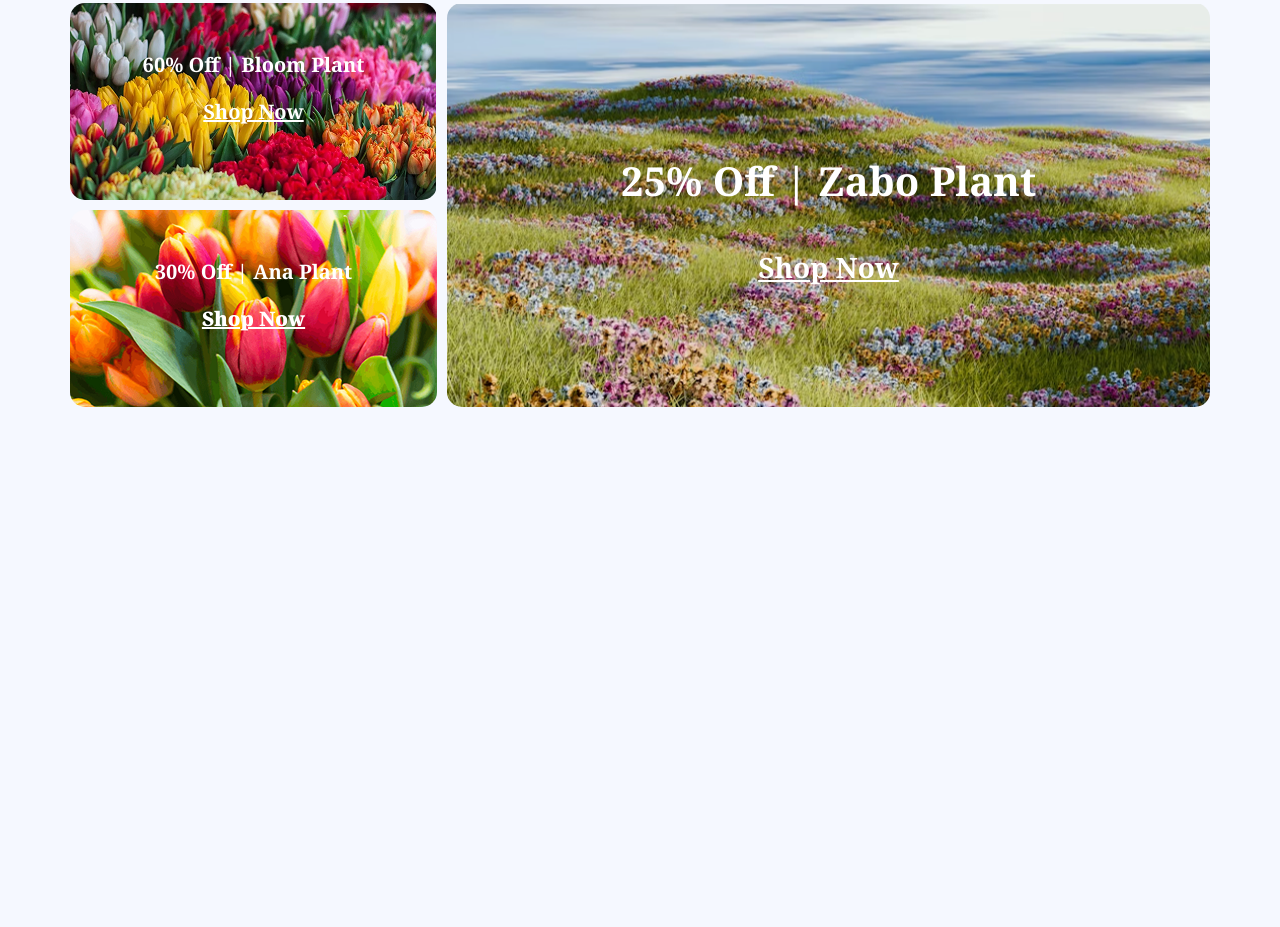
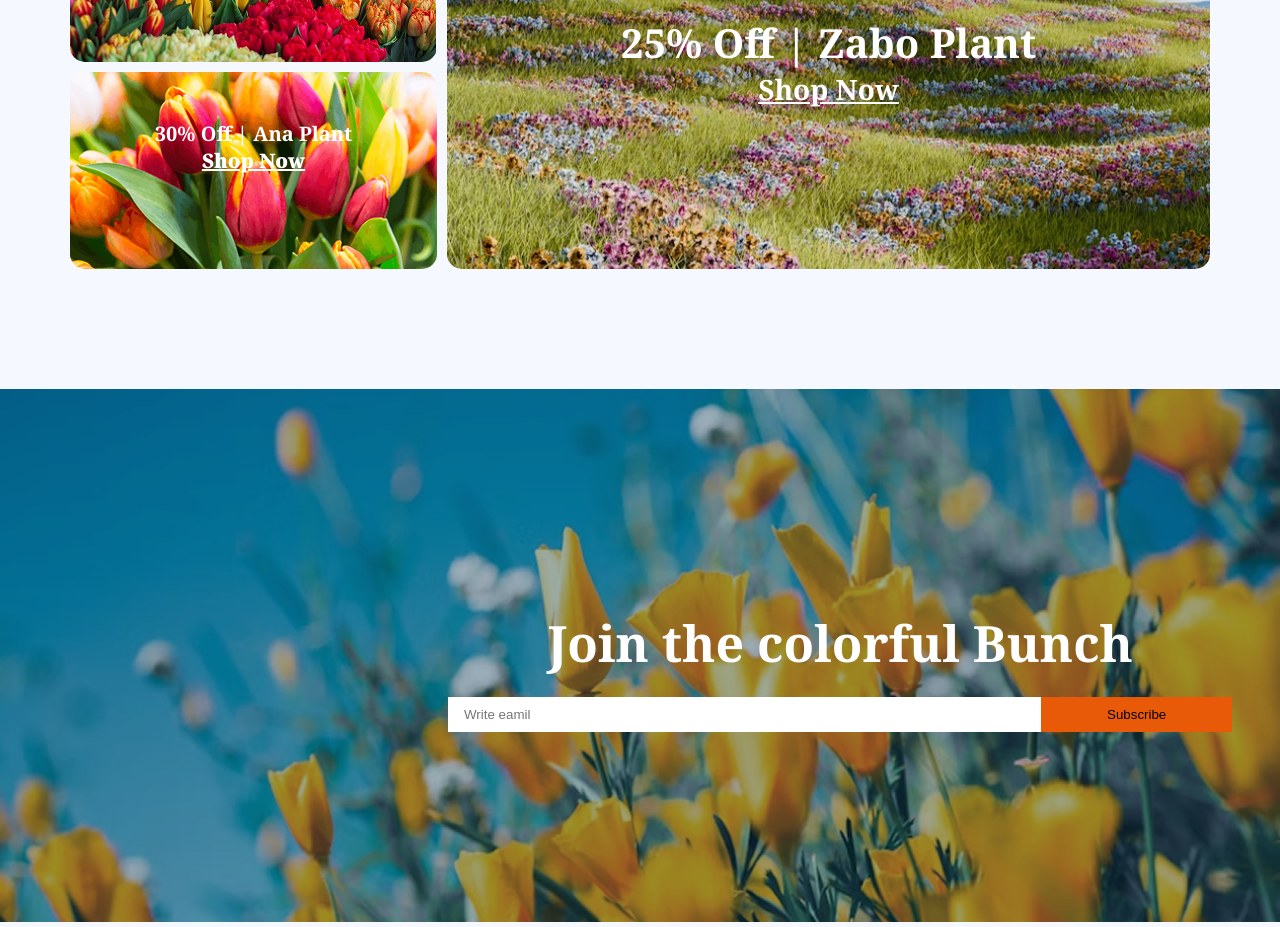
Before and after one commit to muzammelhussain/B12-A02, a plain HTML site: page index.html in a window 1280 px wide. Shown: the part 3109-4036 px from the top of the page. Before the commit the page ends 3636 px from the top, so only its background shows below. Drawn offline with Linux system fonts and the light colour scheme.

Commit message:
added join section

```diff
--- a/index.html
+++ b/index.html
@@ -122,6 +122,17 @@
                 </div>
             </div>
          </section>
+         <!-- join section -->
+          <section class="join">
+                <img src="assets/news-letter-bg.png" alt="">
+                <div class="join-content">
+                    <h1>Join the colorful Bunch</h1>
+                    <div class="join-input">
+                        <input class="email" type="email" placeholder="Write eamil">
+                        <input class="btn" type="button" value="Subscribe">
+                    </div>
+                </div>
+          </section>
     </main>
     <footer>
 
--- a/styles/flowers.css
+++ b/styles/flowers.css
@@ -10,7 +10,11 @@
     "width" 100;
 }
 
-
+* {
+    box-sizing: border-box;
+    padding: 0;
+    margin: 0;
+}
 .flex {
     display: flex;
     justify-content: space-between;
@@ -210,6 +214,50 @@ body {
     font-weight: 700;
 }
 
+
+/* Join section styles */
+
+.join {
+    position: relative;
+}
+.join img {
+    width: 100%;
+    height: 533px;
+    position: relative;
+    z-index: 1;
+
+}
+
+.join-content {
+    position: absolute;
+    z-index: 2;
+    left: 35%;
+    top: 200px;
+}
+
+.join-content h1 {
+    font-size: 50px;
+    font-weight: bold;
+    color: white;
+    text-align: center;
+    margin-top: 20px;
+}
+
+.join-input {
+    display: flex;
+    margin-top: 20px;
+}
+
+.email {
+    border: none;
+    padding: 10px 400px 10px 16px;
+    flex: 1;
+}
+.btn {
+    border: none;
+    padding: 10px 66px;
+    background-color: #E95A08;
+    }
 /* mobile-view */
 @media screen and (max-width:394px) {
     .nav-a-tag {
```
